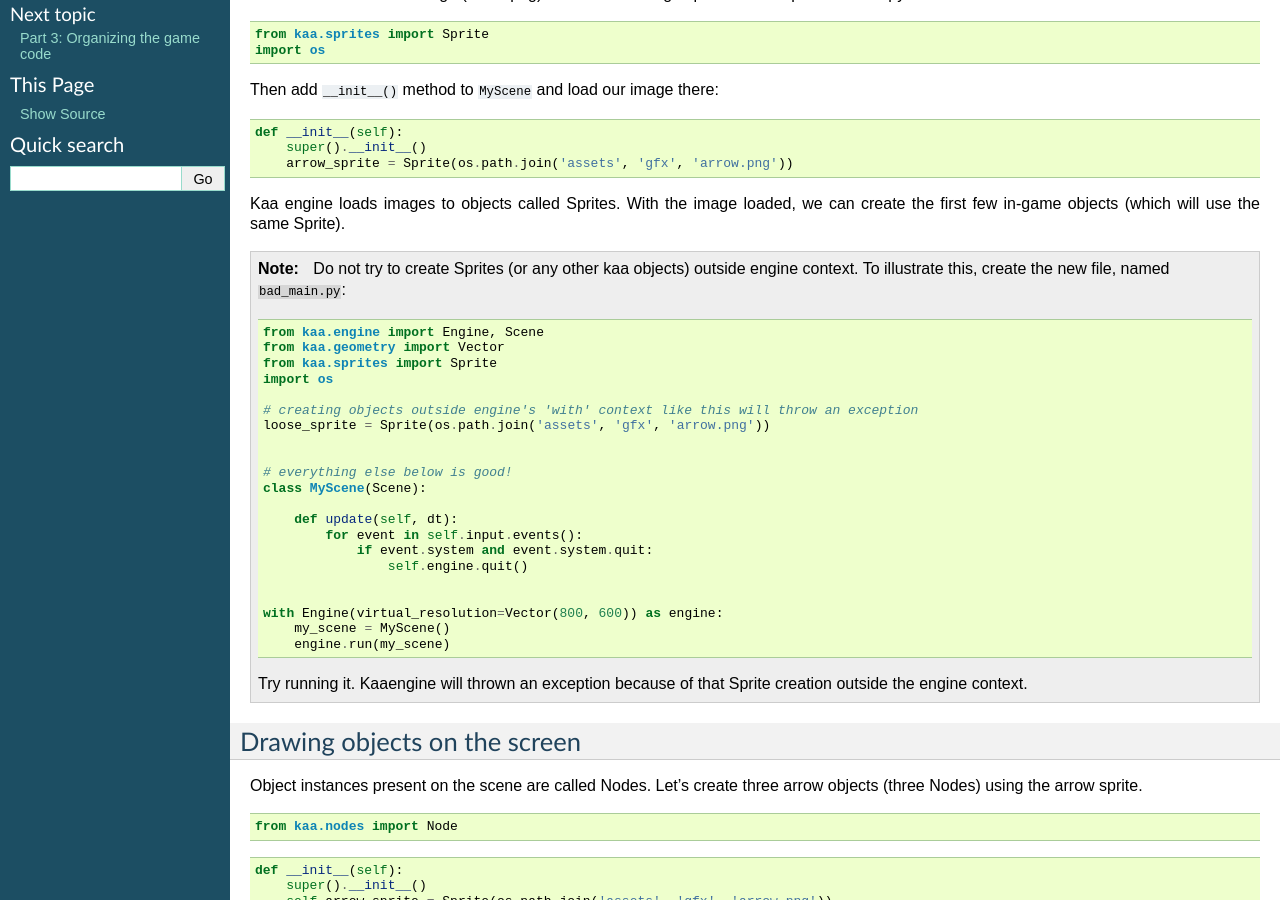
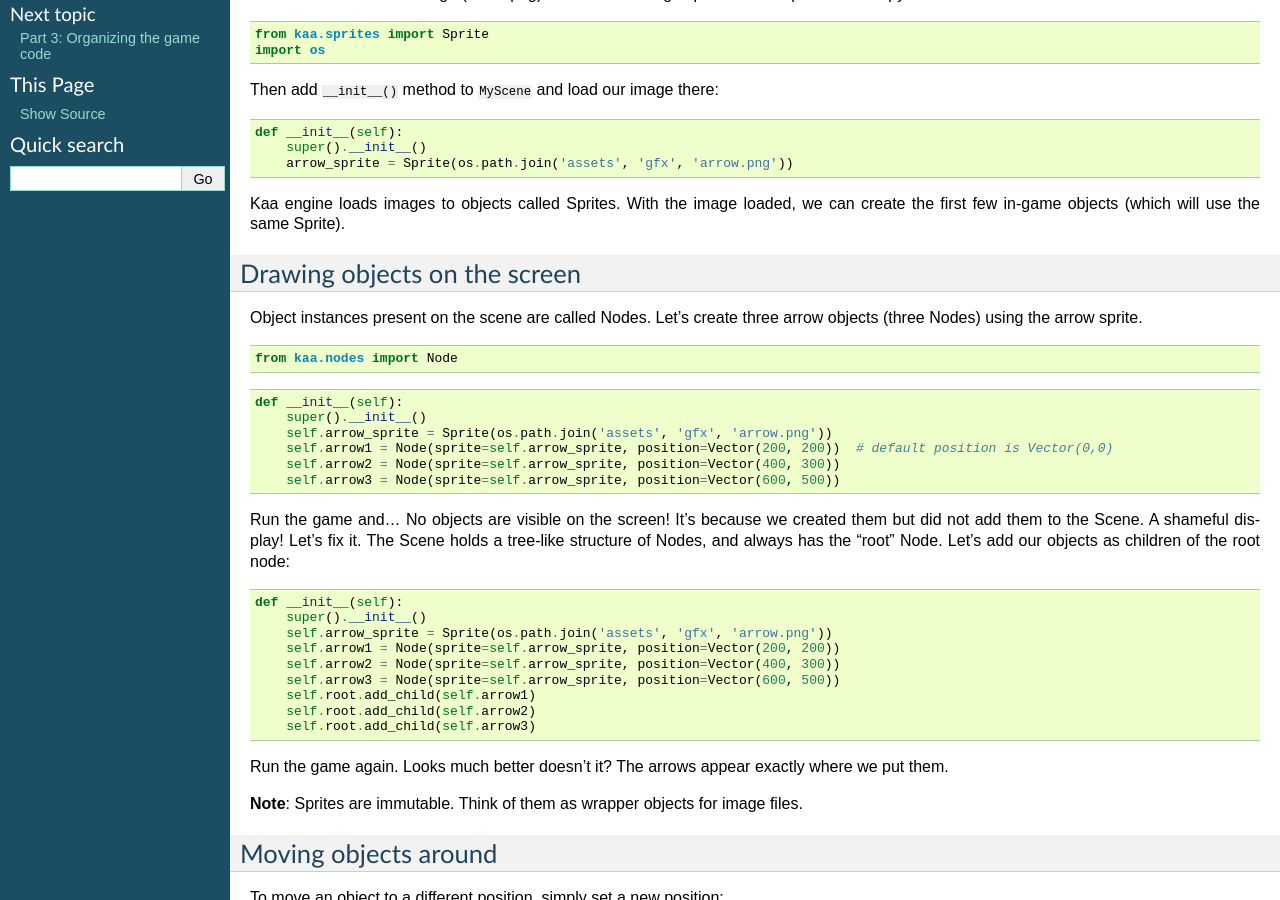
Before and after one commit to kaaengine/kaa, a Sphinx documentation site: the page built from docs/tutorial/part02.rst, in a window 1280 px wide and 900 px high, scrolled down 518 px. Built offline with Sphinx 7.4.7, drawn with Linux system fonts in a browser that asks for light colours.

Commit message:
editing the docs, updated things per Marcin's review

```diff
--- a/docs/tutorial/part02.rst
+++ b/docs/tutorial/part02.rst
@@ -43,37 +43,6 @@ Then add :code:`__init__()` method to :code:`MyScene` and load our image there:
 
 Kaa engine loads images to objects called Sprites. With the image loaded, we can create the first few in-game objects
 (which will use the same Sprite).
-
-.. note::
-
-    Do not try to create Sprites (or any other kaa objects) outside engine context. To illustrate this,
-    create the new file, named :code:`bad_main.py`:
-
-    .. code-block:: python
-
-        from kaa.engine import Engine, Scene
-        from kaa.geometry import Vector
-        from kaa.sprites import Sprite
-        import os
-
-        # creating objects outside engine's 'with' context like this will throw an exception
-        loose_sprite = Sprite(os.path.join('assets', 'gfx', 'arrow.png'))
-
-
-        # everything else below is good!
-        class MyScene(Scene):
-
-            def update(self, dt):
-                for event in self.input.events():
-                    if event.system and event.system.quit:
-                        self.engine.quit()
-
-
-        with Engine(virtual_resolution=Vector(800, 600)) as engine:
-            my_scene = MyScene()
-            engine.run(my_scene)
-
-    Try running it. Kaaengine will thrown an exception because of that Sprite creation outside the engine context.
 
 Drawing objects on the screen
 ~~~~~~~~~~~~~~~~~~~~~~~~~~~~~
@@ -179,7 +148,6 @@ will shrink it 50%, etc.
 
 .. code-block:: python
 
-    import math
     self.arrow1.scale = Vector(0.5, 1)  # note: default is Vector(1,1)
 
 Re-run the game and see how X axis of the arrow was scaled down.
```
Also changed, not shown: docs/tutorial/part01.rst (+5 -5 lines).
